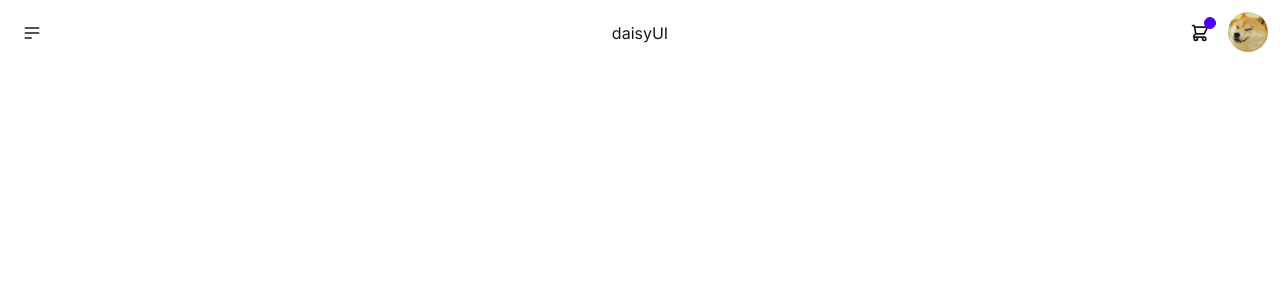
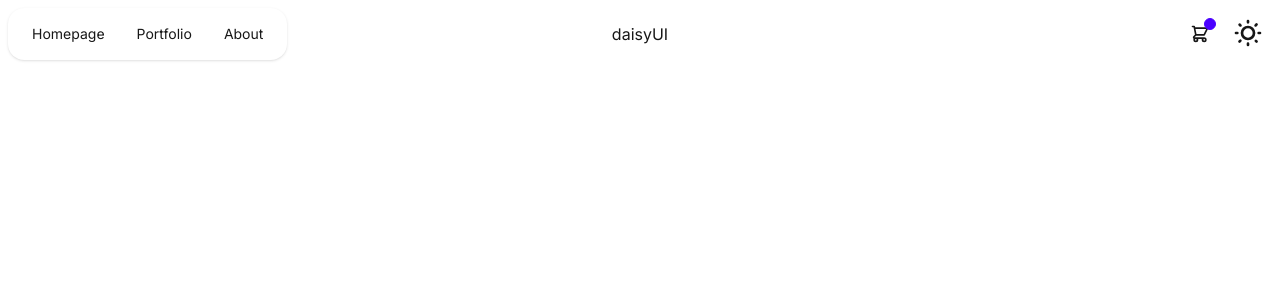
Before and after one commit to untitlez/WebApp-Projects, a Next.js app: page / in a window 1280 px wide. Shown: the top 300 px of the page. Built offline with nearby package versions, Linux system fonts and the light colour scheme.

Commit message:
component

```diff
--- a/app/cart/page.js
+++ /dev/null
@@ -1,7 +0,0 @@
-export default function Cart() {
-  return (
-    <>
-      cart
-    </>
-  )
-}
--- a/app/components/card.js
+++ b/app/components/card.js
@@ -1,21 +1,23 @@
 export default function Card() {
-    return (
-      <>
-        <div className="card card-compact bg-base-100 w-96 shadow-xl">
+  return (
+    <>
+      <div className="w-full lg:grid-cols-3">
+        <div className="card glass w-96">
           <figure>
             <img
               src="https://img.daisyui.com/images/stock/photo-1606107557195-0e29a4b5b4aa.webp"
-              alt="Shoes"
+              alt="car!"
             />
           </figure>
           <div className="card-body">
-            <h2 className="card-title">Shoes!</h2>
-            <p>If a dog chews shoes whose shoes does he choose?</p>
+            <h2 className="card-title">Life hack</h2>
+            <p>How to park your car at your garage?</p>
             <div className="card-actions justify-end">
-              <button className="btn btn-primary">Buy Now</button>
+              <button className="btn btn-primary">Learn now!</button>
             </div>
           </div>
         </div>
-      </>
-    );
-  }
+      </div>
+    </>
+  );
+}
--- a/app/components/navbar.js
+++ /dev/null
@@ -1,117 +0,0 @@
-export default function Navbar() {
-  return (
-    <>
-      {/* Mobile  */}
-      <div className="navbar max-w-screen-xl bg-base-100">
-        <div className="navbar-start">
-          <div className="dropdown">
-            <div
-              tabIndex={0}
-              role="button"
-              className="btn btn-ghost btn-circle"
-            >
-              <svg
-                xmlns="http://www.w3.org/2000/svg"
-                className="h-5 w-5"
-                fill="none"
-                viewBox="0 0 24 24"
-                stroke="currentColor"
-              >
-                <path
-                  strokeLinecap="round"
-                  strokeLinejoin="round"
-                  strokeWidth="2"
-                  d="M4 6h16M4 12h16M4 18h7"
-                />
-              </svg>
-            </div>
-            <ul
-              tabIndex={0}
-              className="menu menu-sm dropdown-content bg-base-100 rounded-box z-[1] mt-3 w-52 p-2 shadow"
-            >
-              <li>
-                <a>Homepage</a>
-              </li>
-              <li>
-                <a>Portfolio</a>
-              </li>
-              <li>
-                <a>About</a>
-              </li>
-            </ul>
-          </div>
-        </div>
-        <div className="navbar-center">daisyUI</div>
-        <div className="navbar-end">
-          <div className="dropdown dropdown-end">
-            <div
-              tabIndex={0}
-              role="button"
-              className="btn btn-ghost btn-circle"
-            >
-              <div className="indicator">
-                <svg
-                  xmlns="http://www.w3.org/2000/svg"
-                  className="h-5 w-5"
-                  fill="none"
-                  viewBox="0 0 24 24"
-                  stroke="currentColor"
-                >
-                  <path
-                    strokeLinecap="round"
-                    strokeLinejoin="round"
-                    strokeWidth="2"
-                    d="M3 3h2l.4 2M7 13h10l4-8H5.4M7 13L5.4 5M7 13l-2.293 2.293c-.63.63-.184 1.707.707 1.707H17m0 0a2 2 0 100 4 2 2 0 000-4zm-8 2a2 2 0 11-4 0 2 2 0 014 0z"
-                  />
-                </svg>
-                <span className="badge badge-xs badge-primary indicator-item"></span>
-              </div>
-            </div>
-            <div
-              tabIndex={0}
-              className="card card-compact dropdown-content bg-base-100 z-[1] mt-3 w-52 shadow"
-            >
-              <div className="card-body">
-                <span className="text-lg font-bold">8 Items</span>
-                <span className="text-info">Subtotal: $999</span>
-                <div className="card-actions">
-                  <button className="btn btn-primary btn-block">
-                    View cart
-                  </button>
-                </div>
-              </div>
-            </div>
-          </div>
-          <div className="dropdown dropdown-end">
-            <div
-              tabIndex={0}
-              role="button"
-              className="btn btn-ghost btn-circle avatar"
-            >
-              <div className="w-10 rounded-full">
-                <img alt="profile account" src="./shiba.jpg" />
-              </div>
-            </div>
-            <ul
-              tabIndex={0}
-              className="menu menu-sm dropdown-content bg-base-100 rounded-box z-[1] mt-3 w-52 p-2 shadow"
-            >
-              <li>
-                <a className="justify-between">
-                  Profile
-                  <span className="badge">New</span>
-                </a>
-              </li>
-              <li>
-                <a>Settings</a>
-              </li>
-              <li>
-                <a>Logout</a>
-              </li>
-            </ul>
-          </div>
-        </div>
-      </div>
-    </>
-  );
-}
--- /dev/null
+++ b/app/components/navbar/cart.js
@@ -0,0 +1,39 @@
+export default function Cart() {
+  return (
+    <>
+      <div className="dropdown dropdown-end">
+        <div tabIndex={0} role="button" className="btn btn-ghost btn-circle">
+          <div className="indicator">
+            <svg
+              xmlns="http://www.w3.org/2000/svg"
+              className="h-5 w-5"
+              fill="none"
+              viewBox="0 0 24 24"
+              stroke="currentColor"
+            >
+              <path
+                strokeLinecap="round"
+                strokeLinejoin="round"
+                strokeWidth="2"
+                d="M3 3h2l.4 2M7 13h10l4-8H5.4M7 13L5.4 5M7 13l-2.293 2.293c-.63.63-.184 1.707.707 1.707H17m0 0a2 2 0 100 4 2 2 0 000-4zm-8 2a2 2 0 11-4 0 2 2 0 014 0z"
+              />
+            </svg>
+            <span className="badge badge-xs badge-primary indicator-item z-0"></span>
+          </div>
+        </div>
+        <div
+          tabIndex={0}
+          className="card card-compact dropdown-content bg-base-100 z-[1] mt-3 w-52 shadow"
+        >
+          <div className="card-body">
+            <span className="text-lg font-bold">8 Items</span>
+            <span className="text-info">Subtotal: $999</span>
+            <div className="card-actions">
+              <button className="btn btn-primary btn-block">View cart</button>
+            </div>
+          </div>
+        </div>
+      </div>
+    </>
+  );
+}
--- /dev/null
+++ b/app/components/navbar/menu.js
@@ -0,0 +1,38 @@
+export default function Menu() {
+  return (
+    <>
+      <div className="dropdown">
+        <div tabIndex={0} role="button" className="btn btn-ghost btn-circle">
+          <svg
+            xmlns="http://www.w3.org/2000/svg"
+            className="h-5 w-5"
+            fill="none"
+            viewBox="0 0 24 24"
+            stroke="currentColor"
+          >
+            <path
+              strokeLinecap="round"
+              strokeLinejoin="round"
+              strokeWidth="2"
+              d="M4 6h16M4 12h16M4 18h7"
+            />
+          </svg>
+        </div>
+        <ul
+          tabIndex={0}
+          className="menu menu-sm dropdown-content bg-base-100 rounded-box z-[1] mt-3 w-52 p-2 shadow"
+        >
+          <li>
+            <a>Homepage</a>
+          </li>
+          <li>
+            <a>Portfolio</a>
+          </li>
+          <li>
+            <a>About</a>
+          </li>
+        </ul>
+      </div>
+    </>
+  );
+}
--- /dev/null
+++ b/app/components/navbar/navbar.js
@@ -0,0 +1,33 @@
+import Link from "next/link";
+import Cart from "./cart";
+import Menu from "./menu";
+import Theme from "./theme";
+
+export default function Navbar() {
+  return (
+    <>
+      {/* Desktop  */}
+      <div className="navbar max-w-screen-xl bg-base-100">
+        <div className="navbar-start">
+          <div className="lg:hidden"><Menu/></div>
+          <ul
+            tabIndex={0}
+            className="menu bg-base-100 rounded-box p-2 shadow hidden md:flex flex-row ">
+            <li><Link href={'/'}>Homepage</Link></li>
+            <li><Link href={'/'}>Portfolio</Link></li>
+            <li><Link href={'/'}>About</Link></li>
+          </ul>
+
+        </div>
+
+        <div className="navbar-center">daisyUI</div>
+
+        <div className="navbar-end">
+          <Cart/>
+          <Theme/>
+        </div>
+
+      </div>
+    </>
+  );
+}
--- /dev/null
+++ b/app/components/navbar/theme.js
@@ -0,0 +1,33 @@
+export default function Theme() {
+  return (
+    <>
+      {" "}
+      <div tabIndex={0} role="button" className="btn btn-ghost btn-circle ">
+        <div className="rounded-full">
+          <label className="swap swap-rotate">
+            {/* this hidden checkbox controls the state */}
+            <input type="checkbox" className="theme-controller" />
+
+            {/* sun icon */}
+            <svg
+              className="swap-off size-8 fill-current"
+              xmlns="http://www.w3.org/2000/svg"
+              viewBox="0 0 24 24"
+            >
+              <path d="M5.64,17l-.71.71a1,1,0,0,0,0,1.41,1,1,0,0,0,1.41,0l.71-.71A1,1,0,0,0,5.64,17ZM5,12a1,1,0,0,0-1-1H3a1,1,0,0,0,0,2H4A1,1,0,0,0,5,12Zm7-7a1,1,0,0,0,1-1V3a1,1,0,0,0-2,0V4A1,1,0,0,0,12,5ZM5.64,7.05a1,1,0,0,0,.7.29,1,1,0,0,0,.71-.29,1,1,0,0,0,0-1.41l-.71-.71A1,1,0,0,0,4.93,6.34Zm12,.29a1,1,0,0,0,.7-.29l.71-.71a1,1,0,1,0-1.41-1.41L17,5.64a1,1,0,0,0,0,1.41A1,1,0,0,0,17.66,7.34ZM21,11H20a1,1,0,0,0,0,2h1a1,1,0,0,0,0-2Zm-9,8a1,1,0,0,0-1,1v1a1,1,0,0,0,2,0V20A1,1,0,0,0,12,19ZM18.36,17A1,1,0,0,0,17,18.36l.71.71a1,1,0,0,0,1.41,0,1,1,0,0,0,0-1.41ZM12,6.5A5.5,5.5,0,1,0,17.5,12,5.51,5.51,0,0,0,12,6.5Zm0,9A3.5,3.5,0,1,1,15.5,12,3.5,3.5,0,0,1,12,15.5Z" />
+            </svg>
+
+            {/* moon icon */}
+            <svg
+              className="swap-on size-8 fill-current"
+              xmlns="http://www.w3.org/2000/svg"
+              viewBox="0 0 24 24"
+            >
+              <path d="M21.64,13a1,1,0,0,0-1.05-.14,8.05,8.05,0,0,1-3.37.73A8.15,8.15,0,0,1,9.08,5.49a8.59,8.59,0,0,1,.25-2A1,1,0,0,0,8,2.36,10.14,10.14,0,1,0,22,14.05,1,1,0,0,0,21.64,13Zm-9.5,6.69A8.14,8.14,0,0,1,7.08,5.22v.27A10.15,10.15,0,0,0,17.22,15.63a9.79,9.79,0,0,0,2.1-.22A8.11,8.11,0,0,1,12.14,19.73Z" />
+            </svg>
+          </label>
+        </div>
+      </div>
+    </>
+  );
+}
--- a/app/layout.js
+++ b/app/layout.js
@@ -1,9 +1,7 @@
-import Navbar from "./components/navbar";
+import Navbar from "./components/navbar/navbar";
 import "./globals.css";
 
 export const metadata = {
-  charset: "utf-8",
-  viewport: "width=device-width, initial-scale=1",
   title: "Coffee Shop",
   description: "E-Commerce",
 };
--- a/app/page.js
+++ b/app/page.js
@@ -1,12 +1,15 @@
+import Card from "./components/card";
+import Theme from "./components/navbar/theme";
 
-function home() {
+function HomePage() {
   return (
     <>
       <div className="max-w-screen-xl w-full">
-
+        {/* <Card/>
+        <Theme/> */}
       </div>
     </>
   );
 }
 
-export default home;
+export default HomePage;
```
Also changed, not shown: 1 other file (tests, documents, lock files or other folders).
